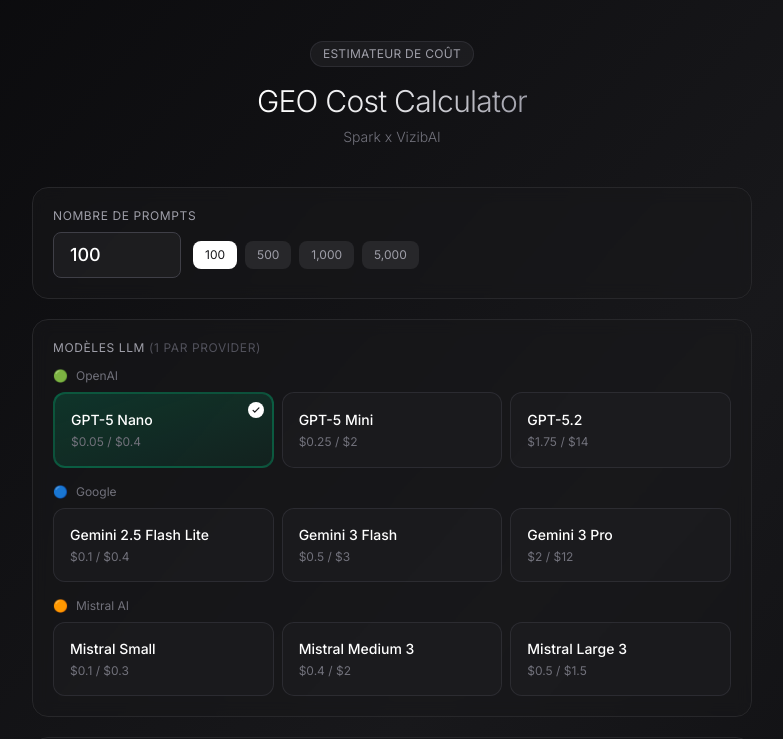
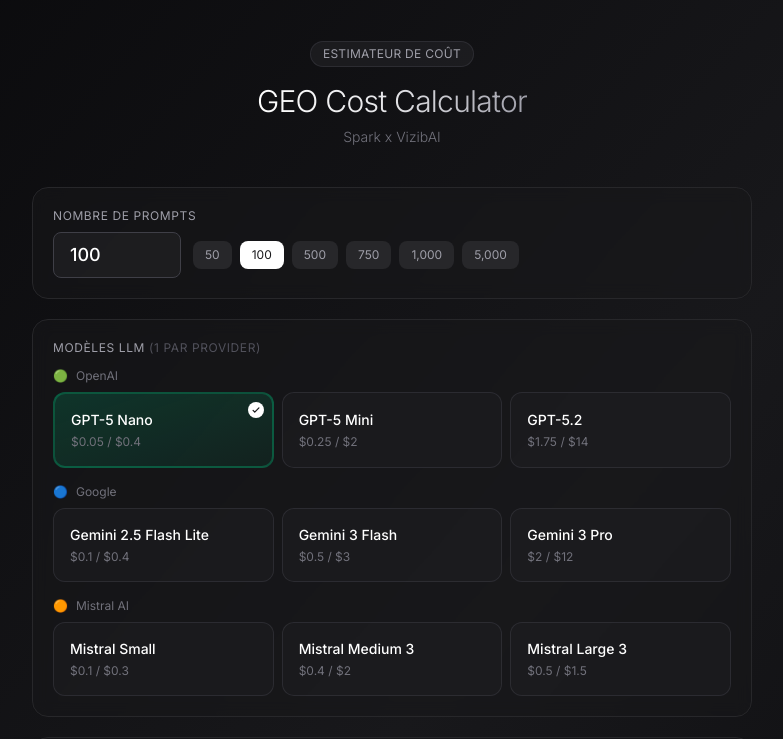
Before and after one commit to Spark-Data-Team/geo-cost-estimator, a React (Vite) app: page / in a window 1280 px wide. Shown: the top 739 px of the page, without its empty margins (248-1031 px from the left). Built offline with nearby package versions, Linux system fonts and the light colour scheme.

Commit message:
Add 50 and 750 prompt presets

```diff
--- a/src/App.tsx
+++ b/src/App.tsx
@@ -256,7 +256,7 @@
                 min="0"
               />
               <div className="flex gap-2">
-                {[100, 500, 1000, 5000].map(preset => (
+                {[50, 100, 500, 750, 1000, 5000].map(preset => (
                   <button
                     key={preset}
                     onClick={() => setPromptCount(preset)}
```
